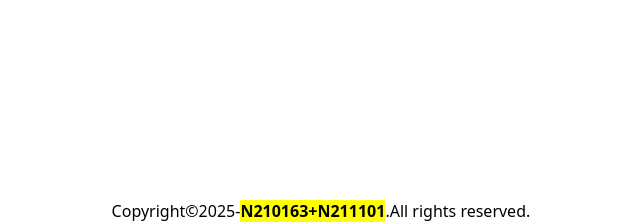
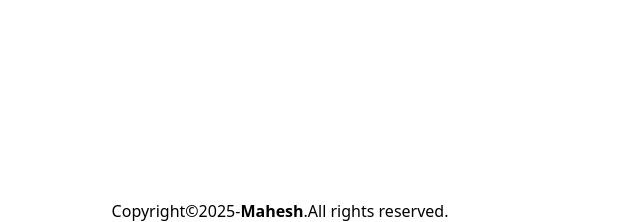
Before and after one commit to Mahesh-Kona/Results-Management-System-RMS-Campus-website-, a Flask app: page /admin in a window 1280 px wide. Shown: the part 578-800 px from the top of the page, without its empty margins (370-1010 px from the left). Run offline with Flask 3, Linux system fonts and the light colour scheme.

Commit message:
Update admin.html

```diff
--- a/templates/admin.html
+++ b/templates/admin.html
@@ -200,11 +200,11 @@
         let x=confirm("Are you sure..!");
         if(x==true)
       {
-        location.replace("http://127.0.0.1:5000/login")
+        location.replace("https://results-management-system-rms-campus.onrender.com/login")
       }
       }
     </script>
- <footer> Copyright&copy2025-<b><mark>N210163+N211101</mark></b>.All rights reserved.</footer>
+ <footer> Copyright&copy2025-<b>Mahesh</b>.All rights reserved.</footer>
    </center>
 
 </body>
```
